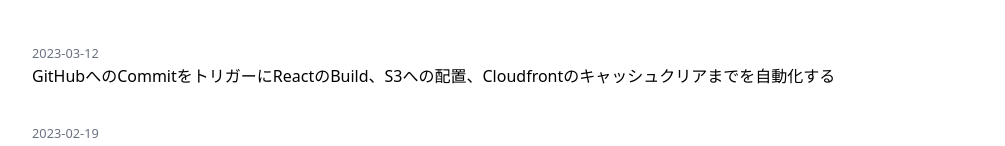
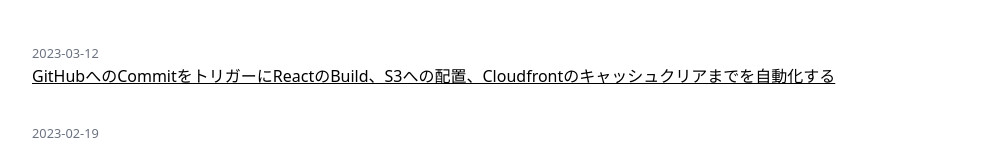
Before and after one commit to tetsuyaohira/tetsuyaohira.com, a Next.js app: page / in a window 1280 px wide. In both pictures the pointer is over the link 569 px from the left and 364 px from the top of the page. Shown: the part 288-434 px from the top of the page, without its empty margins (136-1141 px from the left). Built offline with nearby package versions, Linux system fonts and the light colour scheme; no server answers.

Commit message:
不要ファイル削除 CSS調整

```diff
--- a/styles/globals.css
+++ b/styles/globals.css
@@ -49,8 +49,10 @@
     background-color: blanchedalmond;
     padding: 1rem;
 }
-
 a {
     color: #215aa0;
+}
+a:hover {
+    /*color: #215aa0;*/
     text-decoration: underline;
 }
```
Also changed, not shown: .babelrc (deleted).
